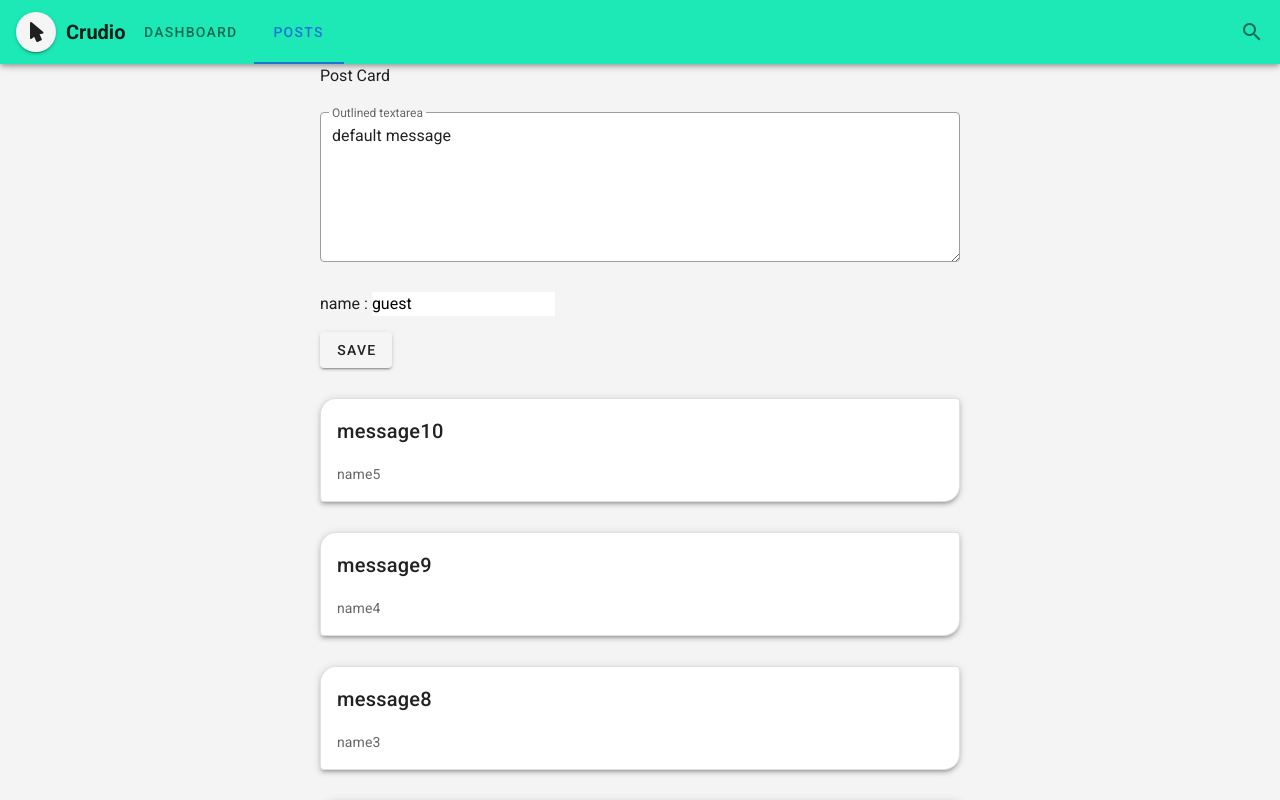
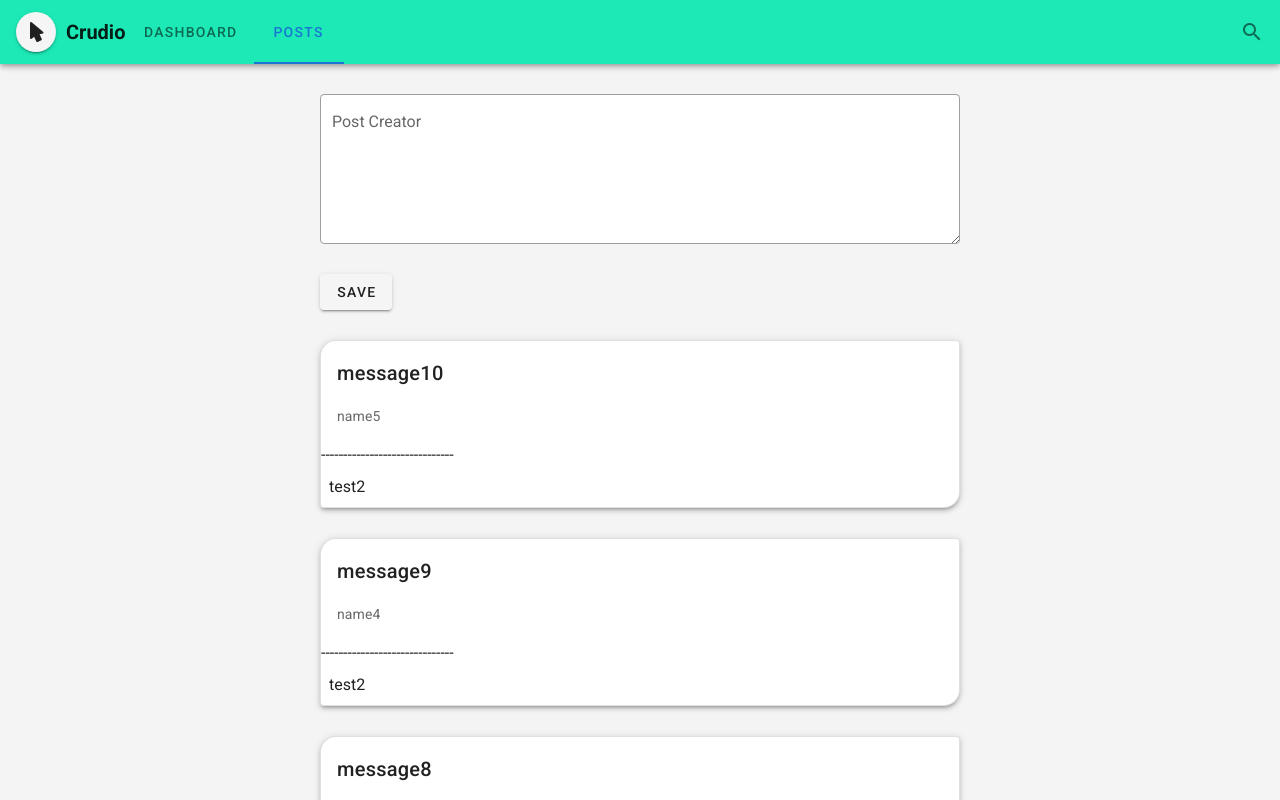
Before and after one commit to OhSeungCheol/crudio-front, a Vue app: page /posts in a window 1280 px wide. Shown: the top 800 px of the page. Built offline with nearby package versions, Linux system fonts and the light colour scheme.

Commit message:
Post Creator 디자인 변경 및 Emit 함수명 컴포넌트간 일치하도록 수정

```diff
--- a/src/components/posts/PostsCard.vue
+++ b/src/components/posts/PostsCard.vue
@@ -7,13 +7,13 @@
         <v-card-title>
             {{item.message}}
         </v-card-title>
-        <!-- <v-card-subtitle> -->
-        <!-- </v-card-subtitle> -->
         <v-card-text>
             {{item.name}}
         </v-card-text>
-        <!-- <v-card-actions> -->
-        <!-- </v-card-actions> -->
+        ------------------------------
+        <v-card-actions>
+            test2
+        </v-card-actions>
     </v-card>
 </template>
 
--- a/src/components/posts/PostsCreator.vue
+++ b/src/components/posts/PostsCreator.vue
@@ -1,38 +1,33 @@
 <template>
     <div>
-        <span>Post Card</span>
-        <br>
-        <br>
         <v-textarea
-          outlined
-          name='input-7-4'
-          label='Outlined textarea'
-          background-color='white'
-          v-model='message'
+            outlined
+            name='input-7-4'
+            label='Post Creator'
+            background-color='white'
+            v-model='message'
+            placeholder="Input your meesages"
+            style="padding-top: 30px"
         ></v-textarea>
-        <p>
-            name : <input type='text' v-model='name' style='background-color:white'>
-        </p>
-        <v-btn @click="emitMessage">Save</v-btn>
+        <v-btn @click="addPostCard">Save</v-btn>
     </div>
 </template>
 
 <script>
     export default {
         data: () => ({
-            name: 'guest',
-            message: 'default message',
+            name: 'Guest',
+            message: '',
         }),
         methods: {
-            emitMessage() {
-                this.$emit("emitMessage", this.getCardInfo());
+            addPostCard() {
+                if(this.message.trim() == ''){
+                    alert('Input your message');
+                    return;
+                }
+                this.$emit("addPostCard", {name: this.name, message: this.message});
+                this.message = '';
             },
-            getCardInfo() {
-                const card = {};
-                card.name = this.name;
-                card.message = this.message;
-                return card;
-            }
         }
     }
 </script>
--- a/src/views/PostsView.vue
+++ b/src/views/PostsView.vue
@@ -8,7 +8,7 @@
 
             <div class="child" style="flex:4;">
                 <posts-creator
-                    @emitMessage="addPostCard"
+                    @addPostCard="addPostCard"
                 ></posts-creator>
                 <div v-for="item in items.slice().reverse()" :key="item.id" style="margin-bottom: 30px; margin-top: 30px">
                     <posts-card
```
